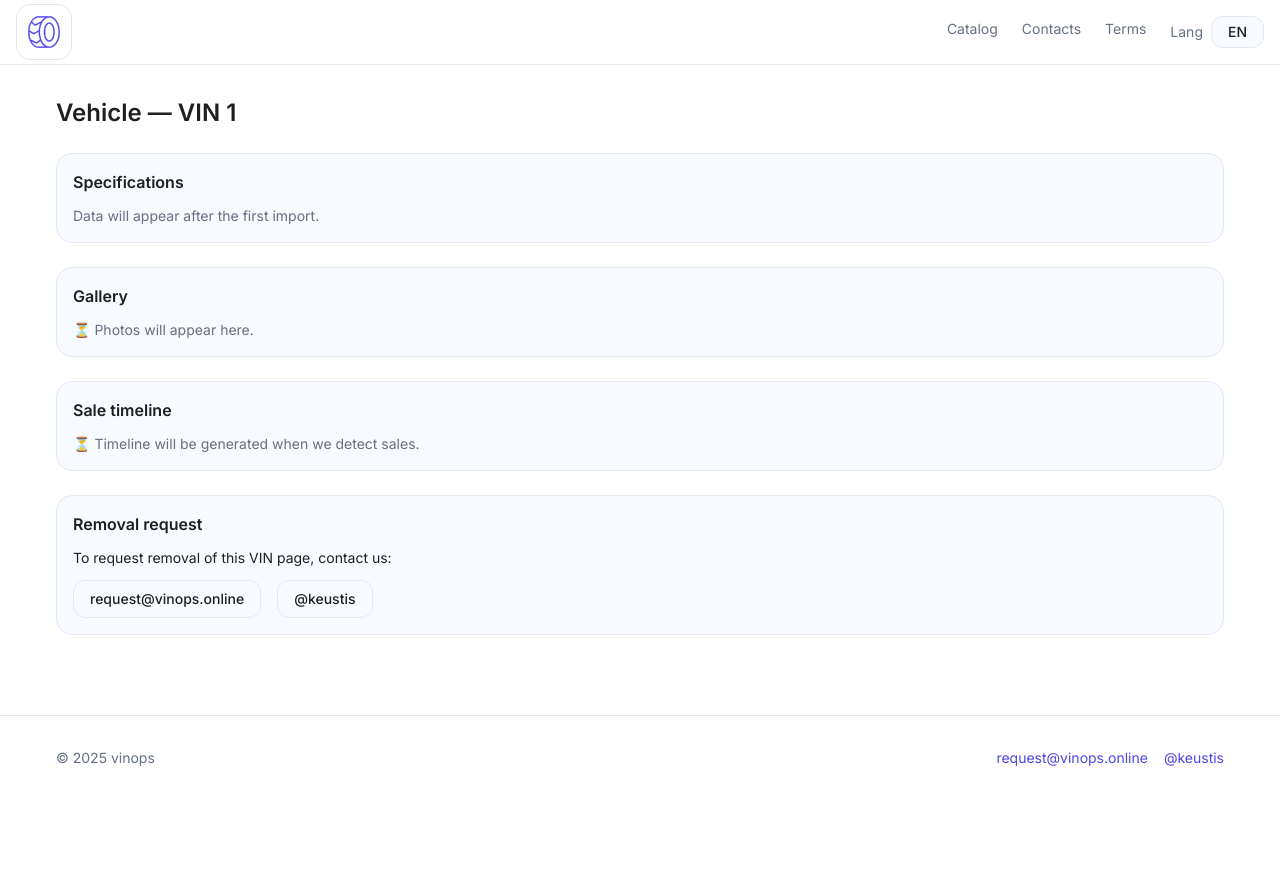
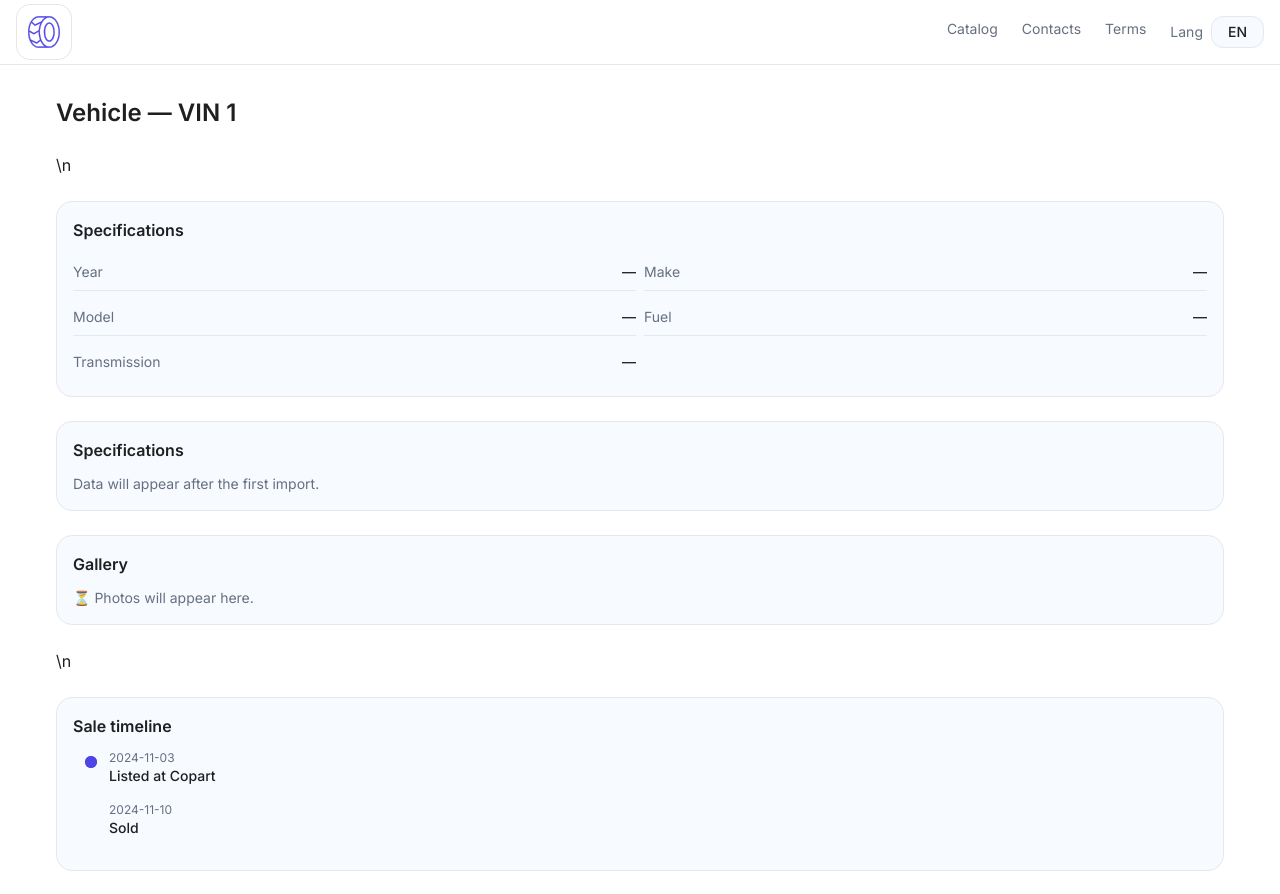
Before and after one commit to KestutisTreciokas/vinops, a Next.js app in the folder frontend/: page /1/vin/1 in a window 1280 px wide. Shown: the top 894 px of the page. Before the commit the page ends 800 px from the top, so only its background shows below. Built offline with nearby package versions, Linux system fonts and the light colour scheme.

Commit message:
vin: add Specs grid and Sale timeline blocks

```diff
--- /dev/null
+++ b/frontend/src/app/[lang]/vin/[vin]/_Specs.tsx
@@ -0,0 +1,16 @@
+import StatRow from '../../../../components/ui/StatRow'
+export default function Specs({
+  items, t,
+}: {
+  t: (en:string,ru:string)=>string
+  items: { label: string; value: string }[]
+}) {
+  return (
+    <div className="card p-5">
+      <h2 className="font-semibold mb-3">{t('Specifications','Характеристики')}</h2>
+      <div className="grid md:grid-cols-2 gap-2">
+        {items.map((it,idx)=>(<StatRow key={idx} label={it.label} value={it.value} />))}
+      </div>
+    </div>
+  )
+}
--- /dev/null
+++ b/frontend/src/app/[lang]/vin/[vin]/_Timeline.tsx
@@ -0,0 +1,20 @@
+export default function Timeline({ t }: { t: (en:string,ru:string)=>string }) {
+  const items = [
+    { date: '2024-11-03', label: t('Listed at Copart','Выставлен в Copart') },
+    { date: '2024-11-10', label: t('Sold','Продан') },
+  ]
+  return (
+    <div className="card p-5">
+      <h2 className="font-semibold mb-3">{t('Sale timeline','История продаж')}</h2>
+      <ol className="relative ml-3">
+        {items.map((it,idx)=>(
+          <li key={idx} className="mb-4 pl-6">
+            <span className="absolute left-0 top-1.5 w-3 h-3 rounded-full bg-brand"></span>
+            <div className="text-xs text-fg-muted">{it.date}</div>
+            <div className="text-sm font-medium">{it.label}</div>
+          </li>
+        ))}
+      </ol>
+    </div>
+  )
+}
--- a/frontend/src/app/[lang]/vin/[vin]/page.tsx
+++ b/frontend/src/app/[lang]/vin/[vin]/page.tsx
@@ -1,3 +1,5 @@
+import Timeline from './_Timeline'
+import Specs from './_Specs'
 import Script from 'next/script'
 
 export default function VinPage({
@@ -43,7 +45,7 @@ export default function VinPage({
       </header>
 
       <section className="grid gap-6">
-        {/* Характеристики */}
+        {/* Характеристики */}\n<Specs t={t} items={[{label:t("Year","Год"),value:vehicle.year?String(vehicle.year):"—"},{label:t("Make","Марка"),value:vehicle.make||"—"},{label:t("Model","Модель"),value:vehicle.model||"—"},{label:t("Fuel","Топливо"),value:vehicle.fuel||"—"},{label:t("Transmission","КПП"),value:vehicle.transmission||"—"}]} />
         <div className="card">
           <h2 className="font-semibold mb-3">{t('Specifications', 'Характеристики')}</h2>
           <div className="text-sm text-fg-muted">
@@ -62,7 +64,7 @@ export default function VinPage({
           </div>
         </div>
 
-        {/* История продаж / таймлайн */}
+        {/* История продаж / таймлайн */}\n<Timeline t={t} />
         <div className="card">
           <h2 className="font-semibold mb-3">{t('Sale timeline', 'История продаж')}</h2>
           <div className="text-sm text-fg-muted">
```
